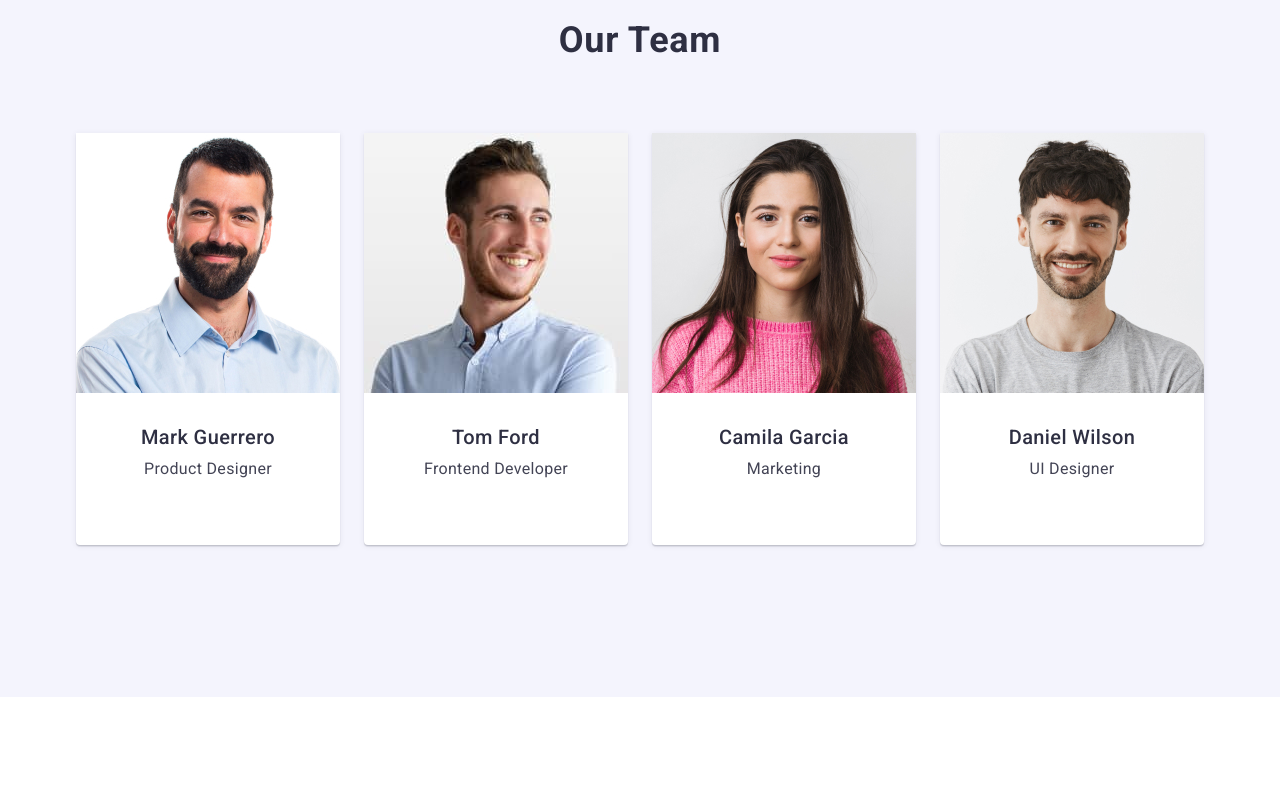
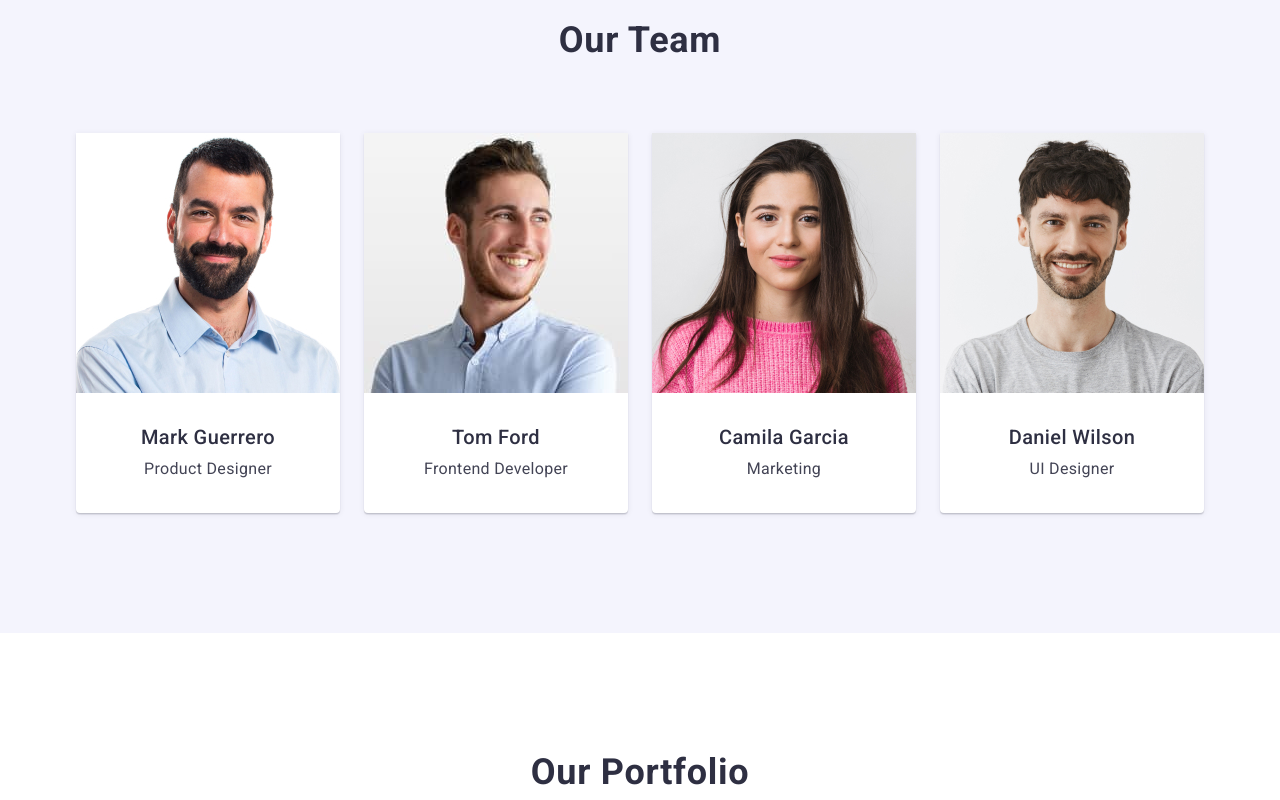
Before and after one commit to Olegka-V/goit-markup-hw-03, a plain HTML site: page index.html in a window 1280 px wide. Shown: the part 1140-1940 px from the top of the page. Drawn offline with nearby package versions, Linux system fonts and the light colour scheme.

Commit message:
debug header, team container

```diff
--- a/css/styles.css
+++ b/css/styles.css
@@ -201,6 +201,7 @@ img{
 .mail-tell-data .list{
     display:flex;
     gap: 40px;
+    padding: 24px 0;
 }
 
 
@@ -230,11 +231,9 @@ img{
 .team-container-list{
     display: flex;
     gap: 24px;
-    padding-bottom: 32px;
 }
 
 .team-container-list .item {
-    padding-bottom: 32px;
     border-radius: 0px 0px 4px 4px;
     background:  #FFF;
     box-shadow: 0px 2px 1px 0px rgba(46, 47, 66, 0.08), 0px 1px 1px 0px rgba(46, 47, 66, 0.16), 0px 1px 6px 0px rgba(46, 47, 66, 0.08);
```
